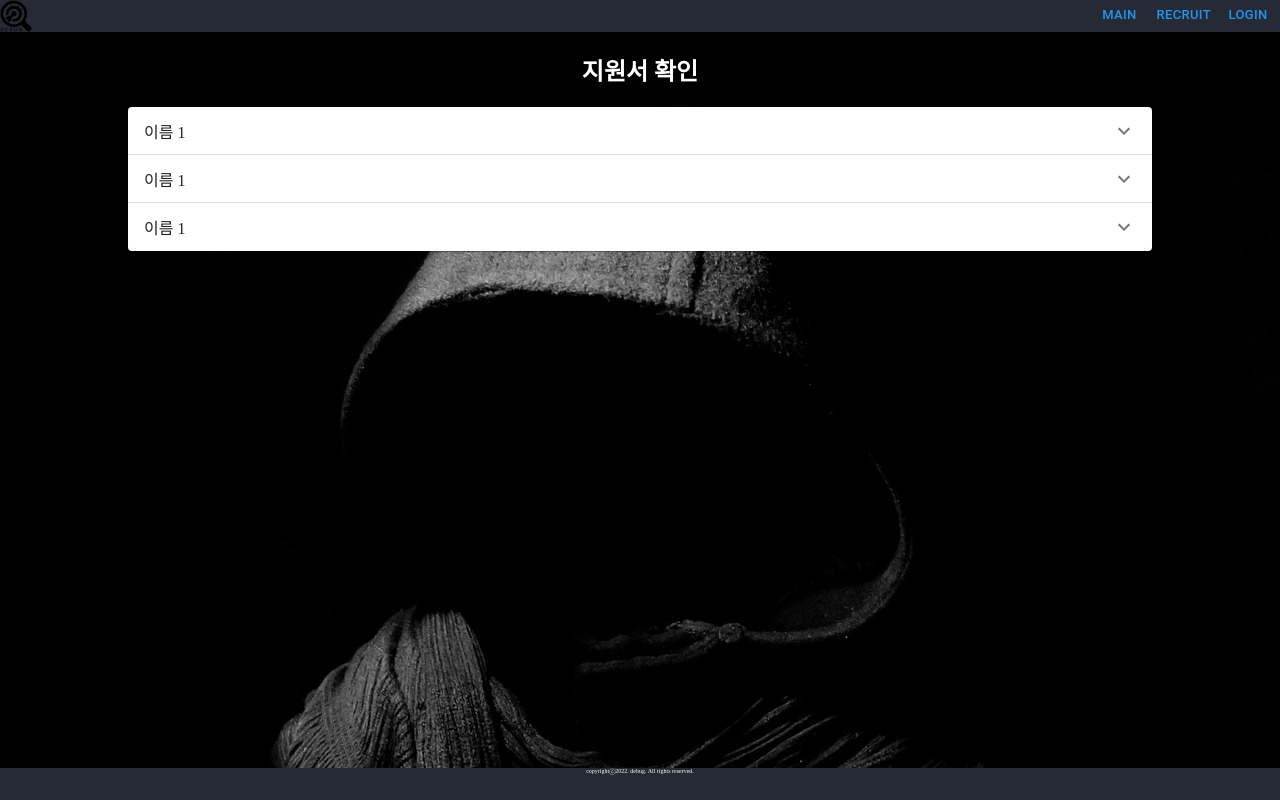
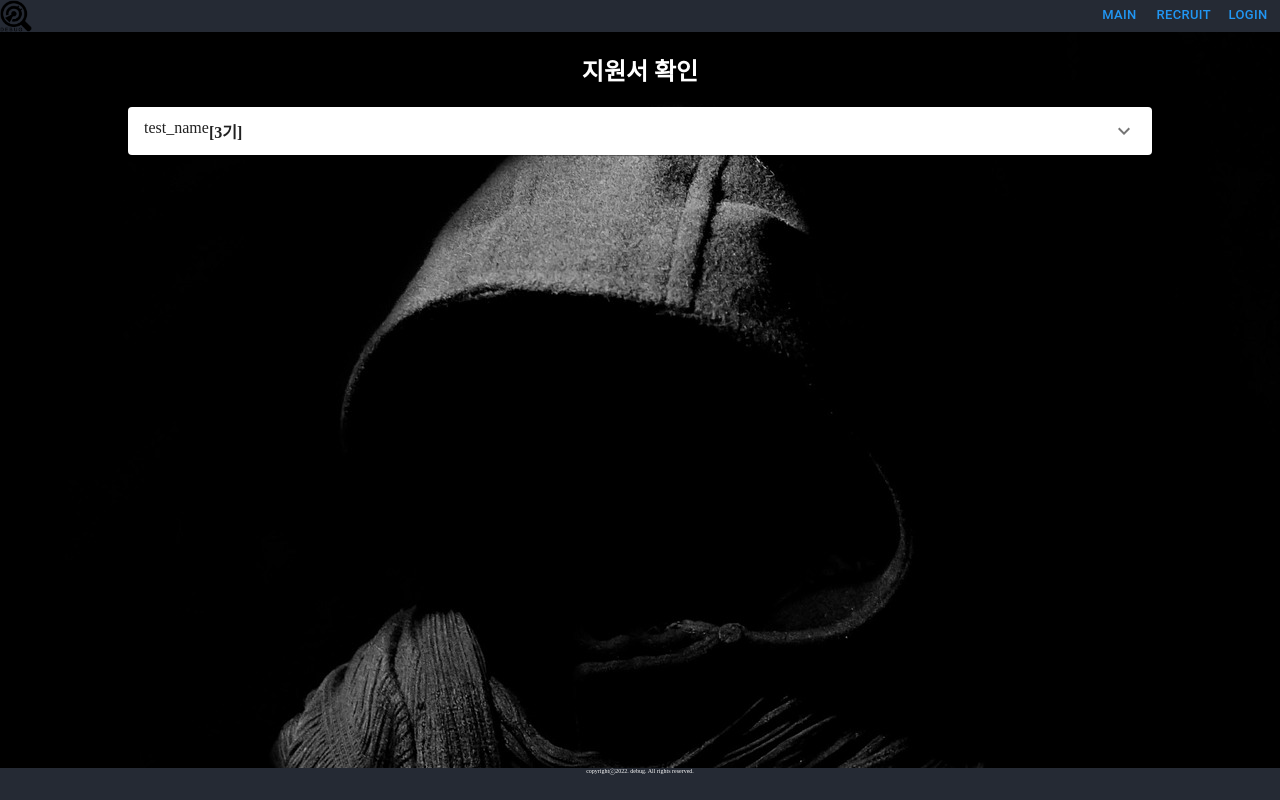
Before and after one commit to debug-2357/WEB_Frontend, a Next.js app: page /recruit/adminrecruit in a window 1280 px wide. Built offline with nearby package versions, Linux system fonts and the light colour scheme; a web font is replaced by a local one.

Commit message:
[#15] admin component complete

```diff
--- a/components/AdminRecruit.js
+++ b/components/AdminRecruit.js
@@ -1,4 +1,4 @@
-import React from 'react';
+import React, { useState } from 'react';
 import Accordion from '@mui/material/Accordion';
 import AccordionSummary from '@mui/material/AccordionSummary';
 import AccordionDetails from '@mui/material/AccordionDetails';
@@ -6,27 +6,54 @@ import ExpandMoreIcon from '@mui/icons-material/ExpandMore';
 import styles from '../public/css/adminrecruit.module.css';
 
 const AdminRecruit = () => {
+  const dummy2 = [
+    {
+      id: 1,
+      user: {
+        userId: 'test',
+        username: 'test_name',
+        email: 'test@gmail.com',
+        profileImageUrl: 'url',
+        role: 'ROLE_UNCONFIRMED',
+      },
+      recruitPeriod: {
+        id: 3,
+        yearOf: '3기',
+        startDate: '2022-08-20 14:57:07',
+        endDate: '2022-09-03 14:57:07',
+        questions: ['3기 질문1', '3기 질문2', '3기 질문3'],
+      },
+      content: {
+        '3기 질문1': '답변1',
+        '3기 질문2': '답변2',
+        '3기 질문3': '답변3',
+      },
+      isPass: '검토중',
+      createdDate: '2022-08-27 14:57:07',
+      modifiedDate: '2022-08-27 14:57:07',
+    },
+  ];
+
   return (
     <div className={styles.Wrap}>
-      <h2>지원서 확인</h2>
-      <Accordion>
-        <AccordionSummary expandIcon={<ExpandMoreIcon />} aria-controls="panel1a-content" id="panel1a-header">
-          이름 1
-        </AccordionSummary>
-        <AccordionDetails>내용</AccordionDetails>
-      </Accordion>
-      <Accordion>
-        <AccordionSummary expandIcon={<ExpandMoreIcon />} aria-controls="panel1a-content" id="panel1a-header">
-          이름 1
-        </AccordionSummary>
-        <AccordionDetails>내용</AccordionDetails>
-      </Accordion>
-      <Accordion>
-        <AccordionSummary expandIcon={<ExpandMoreIcon />} aria-controls="panel1a-content" id="panel1a-header">
-          이름 1
-        </AccordionSummary>
-        <AccordionDetails>내용</AccordionDetails>
-      </Accordion>
+      <h2 className={styles.MainTitle}>지원서 확인</h2>
+      {dummy2.map((v) => (
+        <Accordion>
+          <AccordionSummary expandIcon={<ExpandMoreIcon />} aria-controls="panel1a-content" id="panel1a-header">
+            {v.user.username}
+            <span className={styles.NameSub}>[{v.recruitPeriod.yearOf}]</span>
+          </AccordionSummary>
+          {v.recruitPeriod.questions.map((v2) => (
+            <AccordionDetails key={v2}>
+              <div className={styles.Details}>
+                <h3>{v2}</h3>
+                <p>{v.content[v2]}</p>
+                <hr />
+              </div>
+            </AccordionDetails>
+          ))}
+        </Accordion>
+      ))}
     </div>
   );
 };
--- a/public/css/adminrecruit.module.css
+++ b/public/css/adminrecruit.module.css
@@ -1 +1 @@
-.Wrap{width:80vw;color:#fff;text-align:center;margin:auto}
+.Wrap{display:grid;width:80vw;color:#fff;margin:auto}.Wrap .MainTitle{text-align:center}.Wrap .NameSub{font-weight:600}.Wrap .Details{padding:.5em}
--- a/public/scss/adminrecruit.module.scss
+++ b/public/scss/adminrecruit.module.scss
@@ -1,6 +1,15 @@
 .Wrap {
+  display: grid;
   width: 80vw;
   color: white;
-  text-align: center;
   margin: auto;
+  .MainTitle {
+    text-align: center;
+  }
+  .NameSub {
+    font-weight: 600;
+  }
+  .Details {
+    padding: 0.5em;
+  }
 }
```
